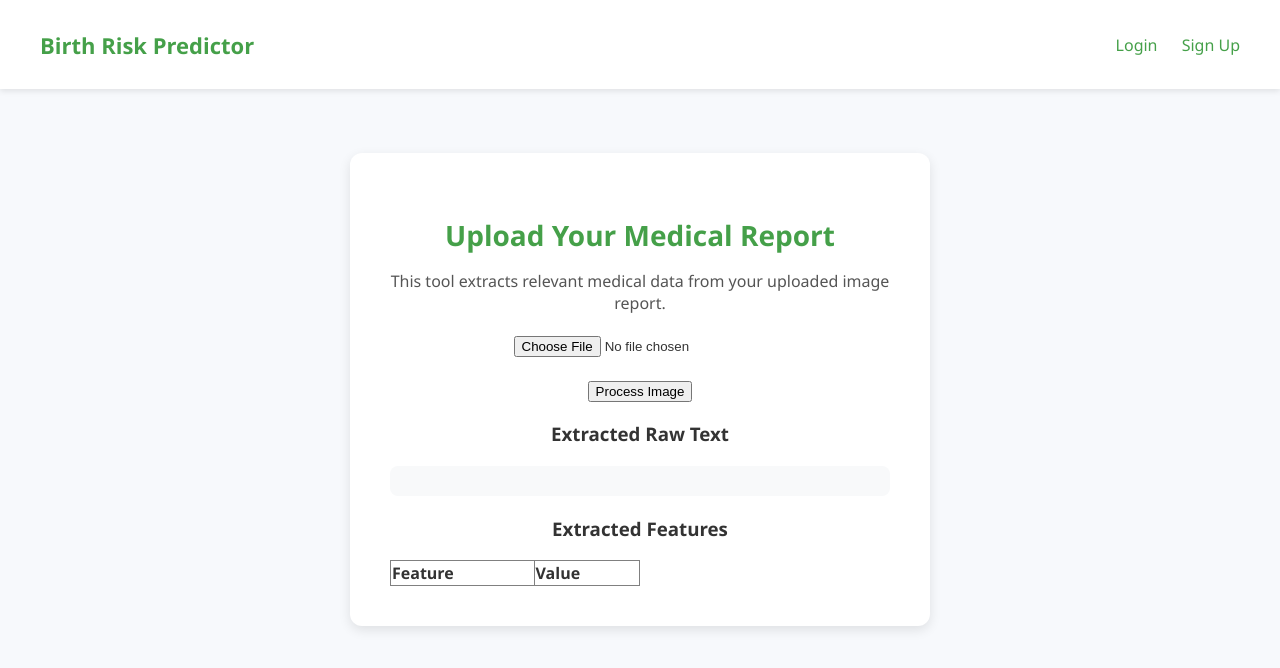
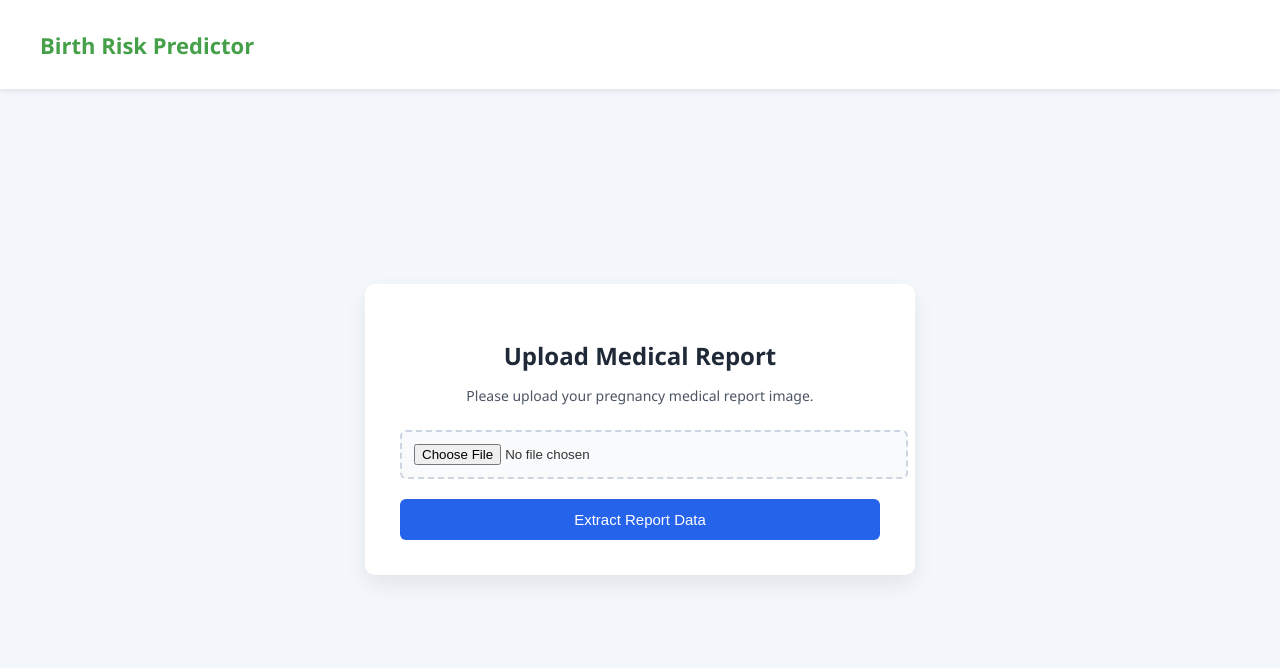
Before and after one commit to Anish-pl/pre-term, a website: page frontend/imageprocessing.html in a window 1280 px wide. Drawn offline with Linux system fonts and the light colour scheme.

Commit message:
Image data extraction and form handling

```diff
--- a/frontend/css/imageprocess.css
+++ b/frontend/css/imageprocess.css
@@ -1,13 +1,68 @@
-#rawTextOutput {
-  white-space: pre-wrap;
-  word-wrap: break-word;
-  text-align: left;
-  font-family: monospace;
-  background: #f8f9fa;
-  padding: 15px;
-  border-radius: 8px;
-  max-width: 800px;
-  margin: 20px auto;
-  line-height: 1.6;
+body {
+  background-color: #f4f7fb;
+}
+
+/* Center container */
+.main {
+  display: flex;
+  justify-content: center;
+  align-items: center;
+  min-height: 85vh;
+}
+
+/* Upload card */
+.upload-card {
+  background: #ffffff;
+  padding: 35px;
+  width: 100%;
+  max-width: 480px;
+  border-radius: 10px;
+  text-align: center;
+  box-shadow: 0 10px 25px rgba(0, 0, 0, 0.08);
+}
+
+/* Heading */
+.upload-card h2 {
+  margin-bottom: 8px;
+  color: #1f2937;
+}
+
+/* Text */
+.upload-card p {
   font-size: 14px;
+  color: #4b5563;
+  margin-bottom: 25px;
 }
+
+/* File input */
+input[type="file"] {
+  width: 100%;
+  padding: 12px;
+  border: 2px dashed #cbd5e1;
+  border-radius: 6px;
+  background: #f9fafb;
+}
+
+/* Submit button */
+button {
+  margin-top: 20px;
+  width: 100%;
+  padding: 12px;
+  background-color: #2563eb;
+  color: white;
+  font-size: 15px;
+  border: none;
+  border-radius: 6px;
+  cursor: pointer;
+}
+
+button:hover {
+  background-color: #1e40af;
+}
+
+/* Loader */
+#loader {
+  margin-top: 20px;
+  font-size: 14px;
+  color: #2563eb;
+}
--- /dev/null
+++ b/frontend/css/ocr-review.css
@@ -0,0 +1,57 @@
+body {
+    font-family: Arial, sans-serif;
+    background: #f5f7fa;
+}
+
+.container {
+    max-width: 900px;
+    margin: 40px auto;
+    background: #fff;
+    padding: 30px;
+    border-radius: 8px;
+}
+
+h2 {
+    margin-bottom: 5px;
+}
+
+.subtitle {
+    color: #666;
+    margin-bottom: 20px;
+}
+
+.grid {
+    display: grid;
+    grid-template-columns: repeat(2, 1fr);
+    gap: 15px;
+}
+
+.field {
+    display: flex;
+    flex-direction: column;
+}
+
+label {
+    font-size: 13px;
+    color: #444;
+    margin-bottom: 5px;
+}
+
+input {
+    padding: 8px;
+    background: #f2f2f2;
+    border: 1px solid #ccc;
+    border-radius: 4px;
+}
+
+.primary-btn {
+    margin-top: 25px;
+    padding: 12px;
+    width: 100%;
+    font-size: 16px;
+    background: #2a6df4;
+    color: white;
+    border: none;
+    border-radius: 6px;
+    cursor: pointer;
+}
--- a/frontend/imageprocessing.html
+++ b/frontend/imageprocessing.html
@@ -1,57 +1,36 @@
 <!DOCTYPE html>
 <html lang="en">
+
 <head>
   <meta charset="UTF-8">
-  <title>Premature Birth Risk Predictor</title>
+  <title>Upload Medical Report</title>
   <link rel="stylesheet" href="css/index.css">
   <link rel="stylesheet" href="css/imageprocess.css">
 </head>
+
 <body>
 
   <header class="header">
     <h1 class="logo">Birth Risk Predictor</h1>
-
-    <nav id="navMenu" class="nav">
-      <a href="login.html">Login</a>
-      <a href="signup.html">Sign Up</a>
-    </nav>
   </header>
 
   <main class="main">
-    <section class="hero">
-      <h2>Upload Your Medical Report</h2>
-      <p>This tool extracts relevant medical data from your uploaded image report.</p>
+    <section class="upload-card">
+      <h2>Upload Medical Report</h2>
+      <p>Please upload your pregnancy medical report image.</p>
 
       <form id="imageForm">
         <input type="file" id="imageInput" accept="image/*" required />
-        <br><br>
-        <button type="submit">Process Image</button>
+        <button type="submit">Extract Report Data</button>
       </form>
-      <div id="loader" style="display:none; margin-top:20px;">
-        <strong>⏳ Processing image, please wait...</strong>
+
+      <div id="loader" style="display:none;">
+        ⏳ Extracting report data...
       </div>
-
-      <h3>Extracted Raw Text</h3>
-      <pre id="rawTextOutput"></pre>
-
-      <h3>Extracted Features</h3>
-      <table id="featuresOutput" border="1" style="border-collapse: collapse; width: 50%; text-align: left;">
-        <thead>
-          <tr>
-            <th>Feature</th>
-            <th>Value</th>
-          </tr>
-        </thead>
-        <tbody></tbody>
-      </table>
-
     </section>
   </main>
 
-  <!-- <footer class="footer">
-    <p>Disclaimer: This tool is for informational purposes only, not medical advice.</p>
-  </footer> -->
+  <script src="js/imageprocess.js"></script>
+</body>
 
-  <script src="js/imageprocess.js" defer></script>
-</body>
 </html>
```
Also changed, not shown: frontend/additional-info.html (added, +42 -0 lines), frontend/form-ocr-review.html (+14 -33 lines), frontend/js/additional-info.js (added, +18 -0 lines), frontend/js/ocr-review.js (+5 -28 lines), 12 other files.
